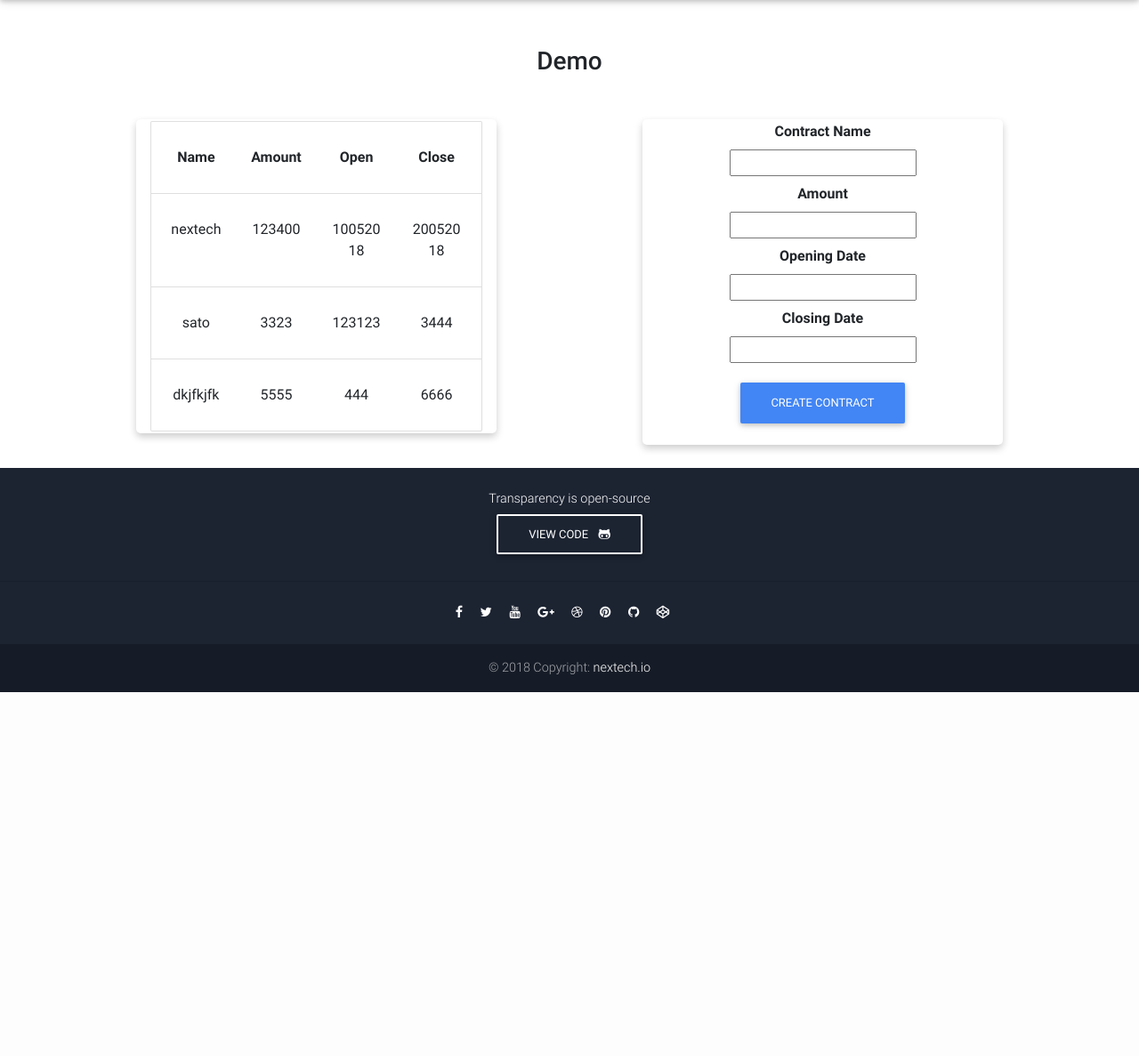
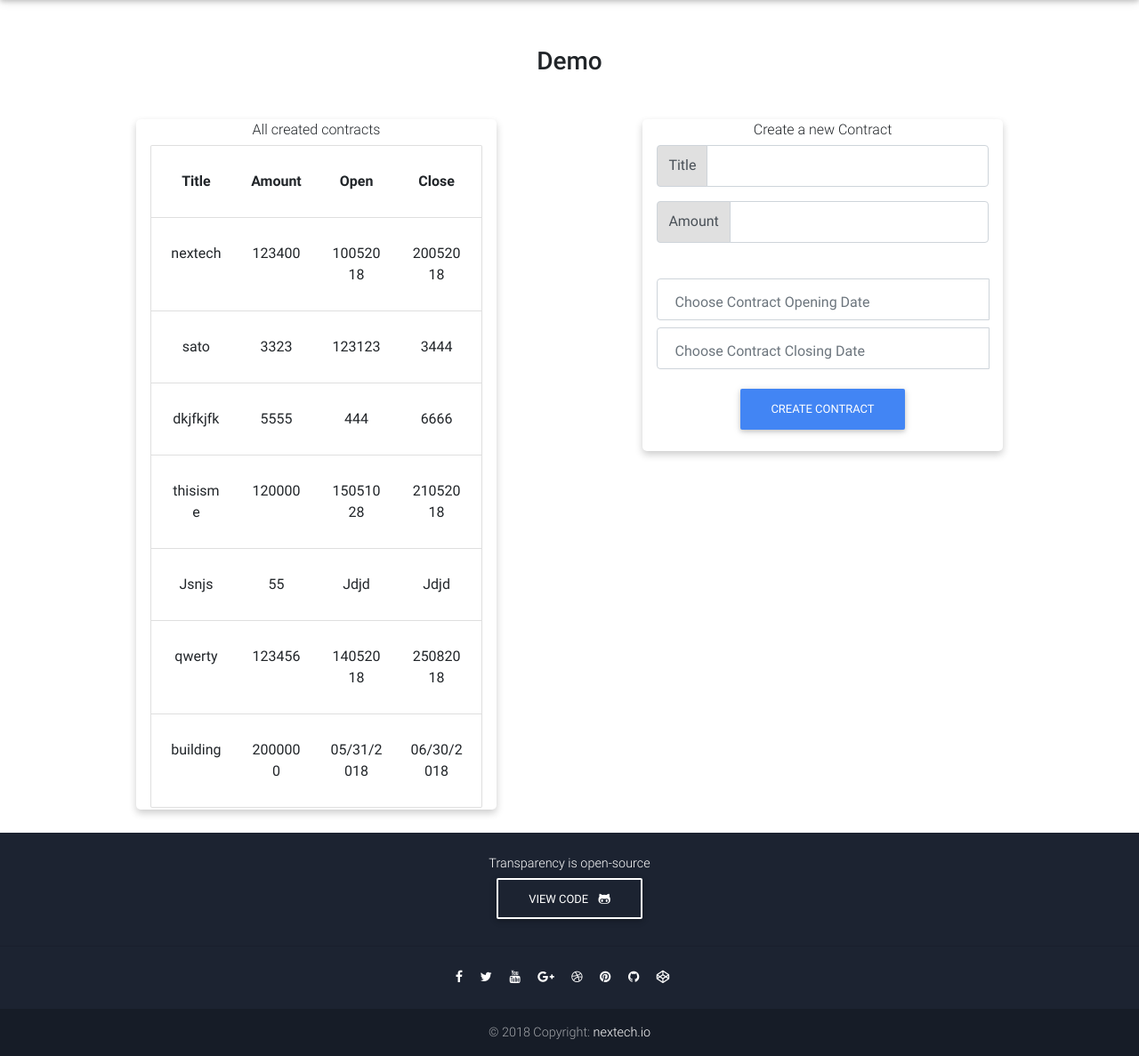
Before and after one commit to rounakdatta/procEUra, a Flask app: page /demo in a window 1280 px wide. Shown: the part 70-1257 px from the top of the page at 89% size. Before the commit the page ends 848 px from the top, so only its background shows below. Run offline with Flask 2, Linux system fonts and the light colour scheme; some libraries are stand-ins or nearby versions.

Commit message:
datepicker, small changes

```diff
--- a/demo/contracts.txt
+++ b/demo/contracts.txt
@@ -1,3 +1,7 @@
 nextech 123400 10052018 20052018
 sato 3323 123123 3444
 dkjfkjfk 5555 444 6666
+thisisme 120000 15051028 21052018
+Jsnjs 55 Jdjd Jdjd
+qwerty 123456 14052018 25082018
+building 2000000 05/31/2018 06/30/2018
--- a/templates/demo.html
+++ b/templates/demo.html
@@ -9,6 +9,7 @@
   <title>Demo</title>
   <!-- Font Awesome -->
   <link rel="stylesheet" href="https://maxcdn.bootstrapcdn.com/font-awesome/4.7.0/css/font-awesome.min.css">
+  <link rel="stylesheet" href="https://fengyuanchen.github.io/datepicker/css/datepicker.css">
   <!-- Bootstrap core CSS -->
   <link href="{{ url_for('static', filename='css/bootstrap.min.css') }}" rel="stylesheet">
   <!-- Material Design Bootstrap -->
@@ -174,12 +175,14 @@ tr:nth-child(even){background-color: #f2f2f2}
 <div class="container">
     <center>
 
+<h6>All created contracts</h6>
+
   <ul class="list-group">
     <li class="list-group-item">
       <p>
         <div class="row">
           <div class="col-md-3">
-            <b>Name</b>
+            <b>Title</b>
           </div>
           <div class="col-md-3">
             <b>Amount</b>
@@ -221,28 +224,51 @@ tr:nth-child(even){background-color: #f2f2f2}
 <div class="container">
     <center>
 
+    	<h6>Create a new Contract</h6>
+
 <form action="/demo" method=post>
     <dl>
 
-    <dt><label for="id">Contract Name</label>
-    <dd><input id="id" name="cname" type="text" value="">
+    <dd><div class="input-group mb-3">
+  <div class="input-group-prepend">
+    <span class="input-group-text" id="inputGroup-sizing-default">Title</span>
+  </div>
+  <input type="text" class="form-control" name="cname" aria-label="Default" aria-describedby="inputGroup-sizing-default">
+</div>
 
     </dd>
 
-    <dt><label for="id">Amount</label>
-    <dd><input id="id" name="camount" type="number" value="">
+    <dd><div class="input-group mb-3">
+  <div class="input-group-prepend">
+    <span class="input-group-text" id="inputGroup-sizing-default">Amount</span>
+  </div>
+  <input type="number" class="form-control" name="camount" aria-label="Default" aria-describedby="inputGroup-sizing-default">
+</div>
 
     </dd>
 
+    <br>
 
-    <dt><label for="pwd">Opening Date</label>
-    <dd><input id="pwd" name="copen" type="text" value="">
-
+		<dd>
+        <div class="docs-datepicker">
+          <div class="input-group">
+            <input type="text" class="form-control docs-date" name="copen" placeholder="Choose Contract Opening Date">
+            <div class="input-group-append">
+            </div>
+          </div>
+          <div class="docs-datepicker-container"></div>
+        </div>
     </dd>
 
-    <dt><label for="pwd">Closing Date</label>
-    <dd><input id="pwd" name="cclose" type="text" value="">
-
+    		<dd>
+        <div class="docs-datepicker">
+          <div class="input-group">
+            <input type="text" class="form-control docs-date" name="cclose" placeholder="Choose Contract Closing Date">
+            <div class="input-group-append">
+            </div>
+          </div>
+          <div class="docs-datepicker-container"></div>
+        </div>
     </dd>
 
     </dl>
@@ -324,6 +350,9 @@ tr:nth-child(even){background-color: #f2f2f2}
   <!-- SCRIPTS -->
   <!-- JQuery -->
 <script type="text/javascript" src="https://cdnjs.cloudflare.com/ajax/libs/jquery/3.1.1/jquery.min.js"></script>
+<script type="text/javascript" src="https://fengyuanchen.github.io/datepicker/js/datepicker.js"></script>
+<script type="text/javascript" src="https://fengyuanchen.github.io/datepicker/js/datepicker.en-US.js"></script>
+<script type="text/javascript" src="https://fengyuanchen.github.io/datepicker/js/main.js"></script>
   <!-- Bootstrap tooltips -->
   <script type="text/javascript" src="{{ url_for('static', filename='js/popper.min.js') }}"></script>
   <!-- Bootstrap core JavaScript -->
```
